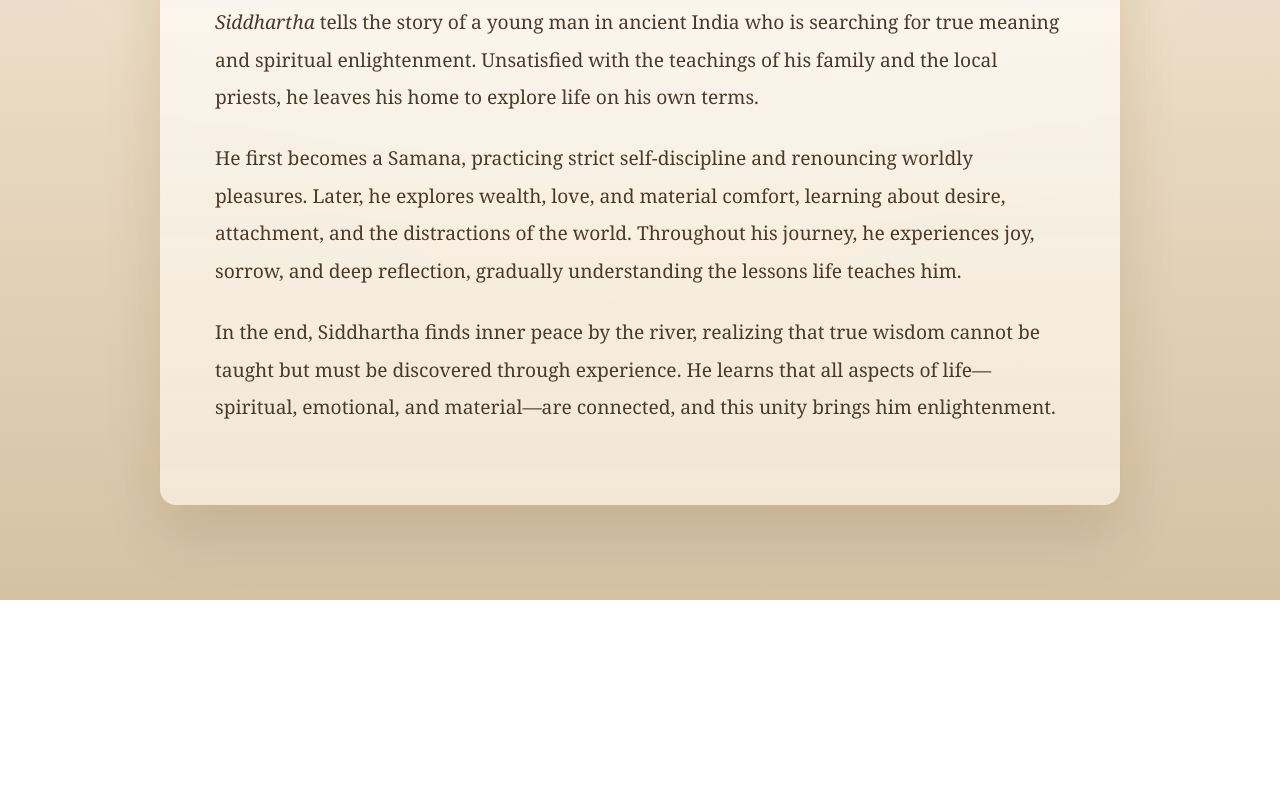
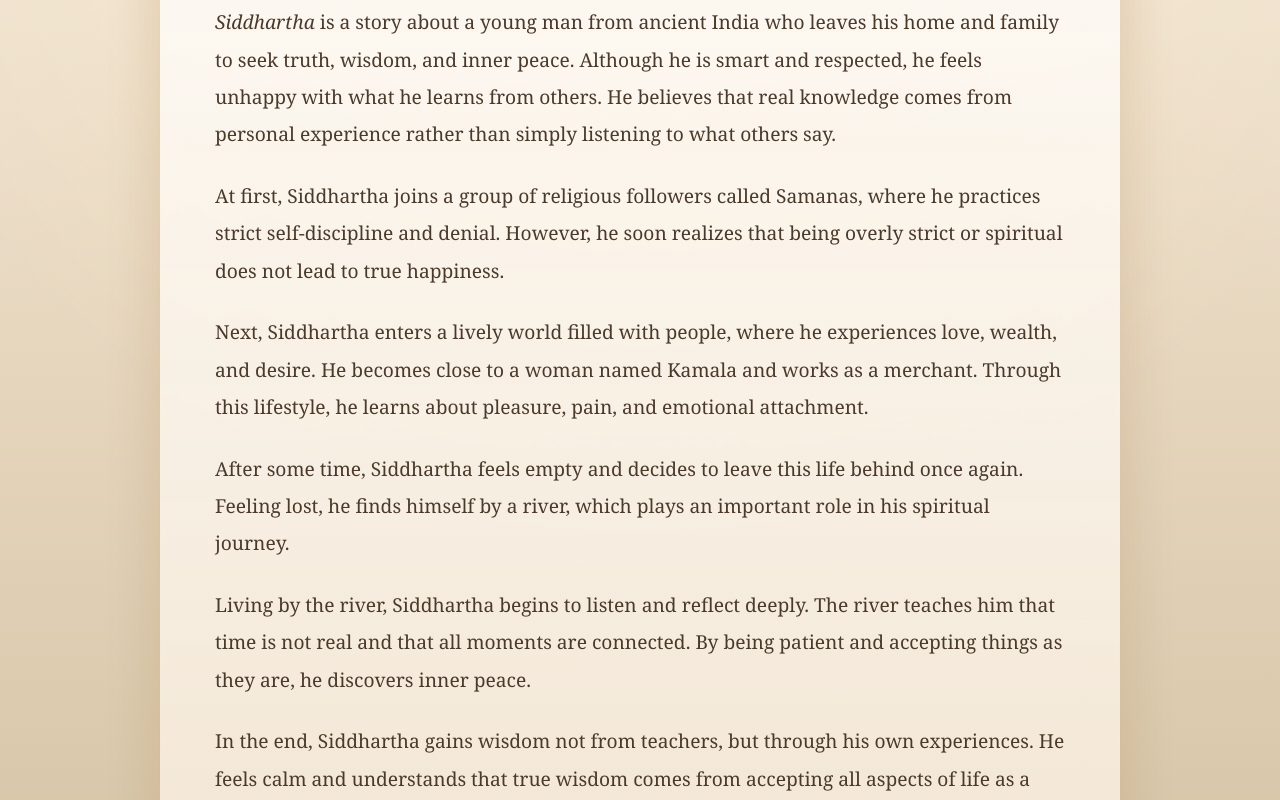
Before and after one commit to KBogam/siddhartha-irp, a React (Vite) app: page /summary in a window 1280 px wide. Shown: the part 320-1120 px from the top of the page. Before the commit the page ends 920 px from the top, so only its background shows below. Built offline with nearby package versions, Linux system fonts and the light colour scheme.

Commit message:
Update pages and book images

```diff
--- a/src/Pages.css
+++ b/src/Pages.css
@@ -155,3 +155,29 @@
   color: #b07a3f;
   border-bottom-color: #b07a3f;
 }
+.book-grid {
+  display: flex;
+  gap: 24px;
+  margin-top: 20px;
+}
+
+.book-card {
+  max-width: 200px;
+  text-align: center;
+}
+
+.book-card img {
+  width: 100%;
+  border-radius: 6px;
+  box-shadow: 0 4px 10px rgba(0,0,0,0.2);
+  transition: transform 0.2s ease;
+}
+
+.book-card img:hover {
+  transform: scale(1.05);
+}
+
+.book-card p {
+  margin-top: 10px;
+  font-size: 0.95rem;
+}
--- a/src/pages/Otherbooks.jsx
+++ b/src/pages/Otherbooks.jsx
@@ -14,55 +14,80 @@ function OtherBooks() {
           self-discovery, personal growth, and the search for meaning in life.
         </p>
 
-        <ul>
-          <li>
-            <em>The Alchemist</em> by Paulo Coelho – A story about following your dreams
-            and listening to your heart.{" "}
+        <div className="book-grid">
+          {/* The Alchemist */}
+          <div className="book-card">
             <a
               href="https://www.britannica.com/topic/The-Alchemist-novel-by-Coelho"
               target="_blank"
               rel="noopener noreferrer"
             >
-              More info →
+              <img
+                src="https://m.media-amazon.com/images/I/71+2-t7M35L._AC_UF1000,1000_QL80_.jpg"
+                alt="The Alchemist book cover"
+              />
             </a>
-          </li>
+            <p>
+              <em>The Alchemist</em> by Paulo Coelho – A story about following your dreams
+              and listening to your heart.
+            </p>
+          </div>
 
-          <li>
-            <em>The Giver</em> by Lois Lowry – A thought-provoking tale about choice,
-            freedom, and understanding society.{" "}
+          {/* The Giver */}
+          <div className="book-card">
             <a
               href="https://en.wikipedia.org/wiki/The_Giver"
               target="_blank"
               rel="noopener noreferrer"
             >
-              More info →
+              <img
+                src="https://i.thriftbooks.com/api/imagehandler/m/BEDA3F89D03E6396F1A03A051528969418E9772B.jpeg"
+                alt="The Giver book cover"
+              />
             </a>
-          </li>
+            <p>
+              <em>The Giver</em> by Lois Lowry – A thought-provoking tale about choice,
+              freedom, and understanding society.
+            </p>
+          </div>
 
-          <li>
-            <em>Life of Pi</em> by Yann Martel – A journey of survival, faith, and personal
-            belief in the face of hardship.{" "}
+          {/* Life of Pi */}
+          <div className="book-card">
             <a
               href="https://en.wikipedia.org/wiki/Life_of_Pi"
               target="_blank"
               rel="noopener noreferrer"
             >
-              More info →
+              <img
+                src="https://m.media-amazon.com/images/I/71wW1coSR0L._AC_UF1000,1000_QL80_.jpg"
+                alt="Life of Pi book cover"
+              />
             </a>
-          </li>
+            <p>
+              <em>Life of Pi</em> by Yann Martel – A journey of survival, faith, and
+              personal belief in the face of hardship.
+            </p>
+          </div>
 
-          <li>
-            <em>Man’s Search for Meaning</em> by Viktor Frankl – A philosophical memoir
-            exploring the human search for purpose and resilience.{" "}
+          {/* Man’s Search for Meaning */}
+          <div className="book-card">
             <a
               href="https://en.wikipedia.org/wiki/Man%27s_Search_for_Meaning"
               target="_blank"
               rel="noopener noreferrer"
             >
-              More info →
+              <img
+                src="https://encrypted-tbn0.gstatic.com/images?q=tbn:ANd9GcQ1ffKXcvvOAZHF9yp46mhe857silJER6Ha6w&s"
+                alt="Man's Search for Meaning book cover"
+              />
             </a>
-          </li>
-        </ul>
+            <p>
+              <em>Man’s Search for Meaning</em> by Viktor Frankl – A philosophical memoir
+              exploring the human search for purpose and resilience.
+            </p>
+          </div>
+        </div>
+
       </div>
     </div>
   );
--- a/src/pages/Review.jsx
+++ b/src/pages/Review.jsx
@@ -10,25 +10,27 @@ function Review() {
         <h2>My Review</h2>
 
         <p>
-          <em>Siddhartha</em> is a thoughtful and meaningful book. It tells the story
-          of a man searching for truth, wisdom, and inner peace. The journey of
-          Siddhartha makes readers think about life, choices, and what it really
-          means to understand oneself.
+          <em>Siddhartha</em> is a deep and groundbreaking novel. It tells the story
+          of a man who goes in search of truth, wisdom, and inner peace. As
+          Siddhartha begins his journey, it also encourages readers to reflect on
+          their own lives, their decisions, and what it truly means to know
+          oneself.
         </p>
 
         <p>
-          I enjoyed how the story shows that wisdom cannot be taught, but must be
-          experienced. Each stage of Siddhartha’s life teaches a different lesson,
-          from simplicity and self-discipline to love and the material world. The
-          writing is calm and reflective, which makes the book feel like a quiet
-          journey alongside the main character.
+          For me, one of the things I liked most about the book is how it shows
+          that wisdom cannot really be taught—it must be experienced. Each phase
+          of Siddhartha’s life teaches a new lesson, such as discipline and
+          simplicity, love, and living with material possessions. The language is
+          calm and quiet, making the reader feel thoughtful, as if they are taking
+          a peaceful walk alongside Siddhartha.
         </p>
 
         <p>
-          Overall, <em>Siddhartha</em> is a book that stays with you long after you
-          finish reading. It is not just a story about a man, but also about how
-          everyone searches for meaning in their own way. I would recommend it to
-          anyone who likes stories about personal growth and life lessons.
+          Overall, <em>Siddhartha</em> is a story that stays with you even after it
+          ends. It is not just about one man, but about how every person searches
+          for meaning in their own way. I would recommend this book to anyone who
+          enjoys stories with life lessons and personal development.
         </p>
 
         {/* 🔗 MORE INFO LINK */}
@@ -41,6 +43,7 @@ function Review() {
             Other reviews on the book →
           </a>
         </div>
+
       </div>
     </div>
   );
--- a/src/pages/Setting.jsx
+++ b/src/pages/Setting.jsx
@@ -10,24 +10,26 @@ function Setting() {
         <h2>Setting</h2>
 
         <p>
-          The story of <em>Siddhartha</em> takes place in ancient India, during the time
-          of the Buddha. The world is full of forests, rivers, villages, and cities.
-          Siddhartha travels through many different places, each representing a
-          different stage of life.
+          Siddhartha’s story happens in ancient India during the same era as the
+          Buddha. The environment is made up of forests, flowing rivers, villages,
+          and large cities. Siddhartha travels through many places, and each place
+          symbolizes a particular stage of his life.
         </p>
 
         <p>
-          Early in the story, Siddhartha lives in his father’s home in a peaceful
-          town. He then leaves to live as a Samana, wandering through forests and
-          practicing strict self-discipline. Later, he experiences life in the
-          city, filled with wealth, luxury, and human desires.
+          At first, Siddhartha lives in his father’s house in a quiet town. Later,
+          he decides to leave and become a Samana, walking through forests and
+          following strict rules of self-discipline. As the story continues, he
+          enters the city, where life is filled with wealth, comfort, and human
+          desires.
         </p>
 
         <p>
-          The river near the end of the story is a key setting, symbolizing life,
-          time, and wisdom. It is there that Siddhartha finally understands the
-          unity of all experiences and reaches inner peace. The different settings
-          reflect both the external and inner journey Siddhartha undertakes.
+          Near the end of the story, the river becomes very important and serves
+          as a symbol of life, time, and wisdom. By listening to the river,
+          Siddhartha gains an understanding of the unity of all things and finds
+          peace within himself. The setting reflects both the physical journey he
+          takes and his inner journey toward enlightenment.
         </p>
 
         {/* 🔗 MORE INFO LINK */}
@@ -40,6 +42,7 @@ function Setting() {
             More info →
           </a>
         </div>
+
       </div>
     </div>
   );
--- a/src/pages/Summary.jsx
+++ b/src/pages/Summary.jsx
@@ -10,24 +10,44 @@ function Summary() {
         <h2>Summary</h2>
 
         <p>
-          <em>Siddhartha</em> tells the story of a young man in ancient India who is searching
-          for true meaning and spiritual enlightenment. Unsatisfied with the teachings of his
-          family and the local priests, he leaves his home to explore life on his own terms.
+          <em>Siddhartha</em> is a story about a young man from ancient India who
+          leaves his home and family to seek truth, wisdom, and inner peace.
+          Although he is smart and respected, he feels unhappy with what he learns
+          from others. He believes that real knowledge comes from personal
+          experience rather than simply listening to what others say.
         </p>
 
         <p>
-          He first becomes a Samana, practicing strict self-discipline and renouncing worldly
-          pleasures. Later, he explores wealth, love, and material comfort, learning about
-          desire, attachment, and the distractions of the world. Throughout his journey, he
-          experiences joy, sorrow, and deep reflection, gradually understanding the lessons
-          life teaches him.
+          At first, Siddhartha joins a group of religious followers called
+          Samanas, where he practices strict self-discipline and denial. However,
+          he soon realizes that being overly strict or spiritual does not lead to
+          true happiness.
         </p>
 
         <p>
-          In the end, Siddhartha finds inner peace by the river, realizing that true wisdom
-          cannot be taught but must be discovered through experience. He learns that all
-          aspects of life—spiritual, emotional, and material—are connected, and this unity
-          brings him enlightenment.
+          Next, Siddhartha enters a lively world filled with people, where he
+          experiences love, wealth, and desire. He becomes close to a woman named
+          Kamala and works as a merchant. Through this lifestyle, he learns about
+          pleasure, pain, and emotional attachment.
+        </p>
+
+        <p>
+          After some time, Siddhartha feels empty and decides to leave this life
+          behind once again. Feeling lost, he finds himself by a river, which
+          plays an important role in his spiritual journey.
+        </p>
+
+        <p>
+          Living by the river, Siddhartha begins to listen and reflect deeply. The
+          river teaches him that time is not real and that all moments are
+          connected. By being patient and accepting things as they are, he
+          discovers inner peace.
+        </p>
+
+        <p>
+          In the end, Siddhartha gains wisdom not from teachers, but through his
+          own experiences. He feels calm and understands that true wisdom comes
+          from accepting all aspects of life as a unified whole.
         </p>
 
       </div>
```
Also changed, not shown: src/pages/Themes.jsx (+4 -26 lines).
